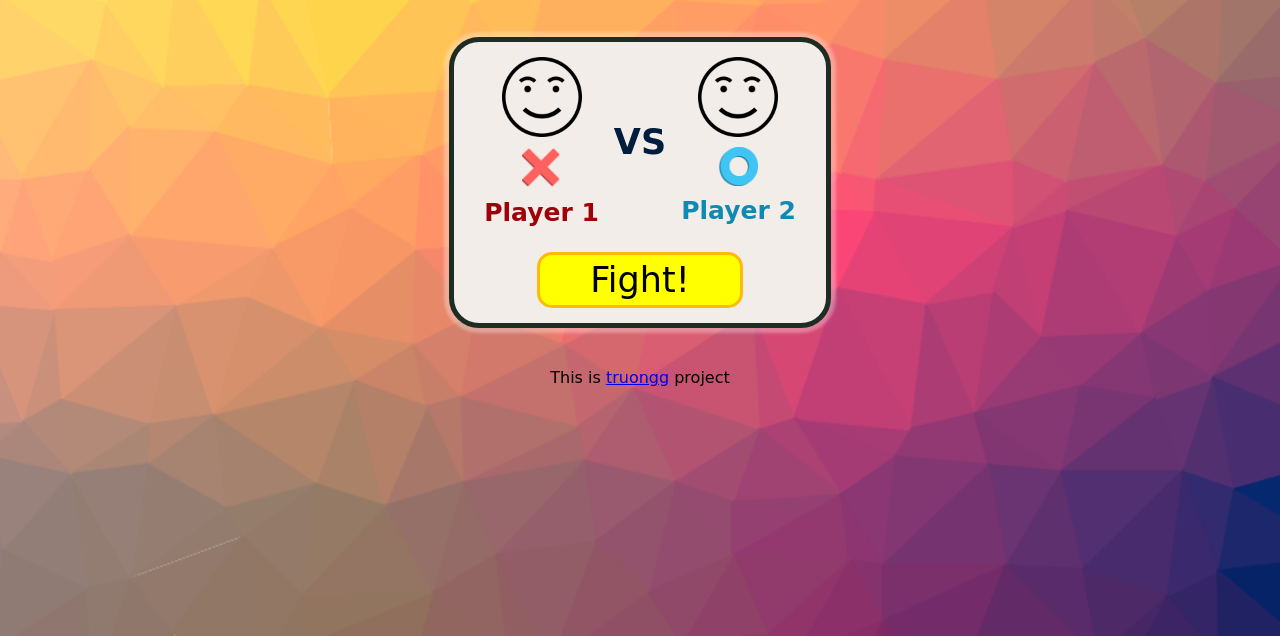
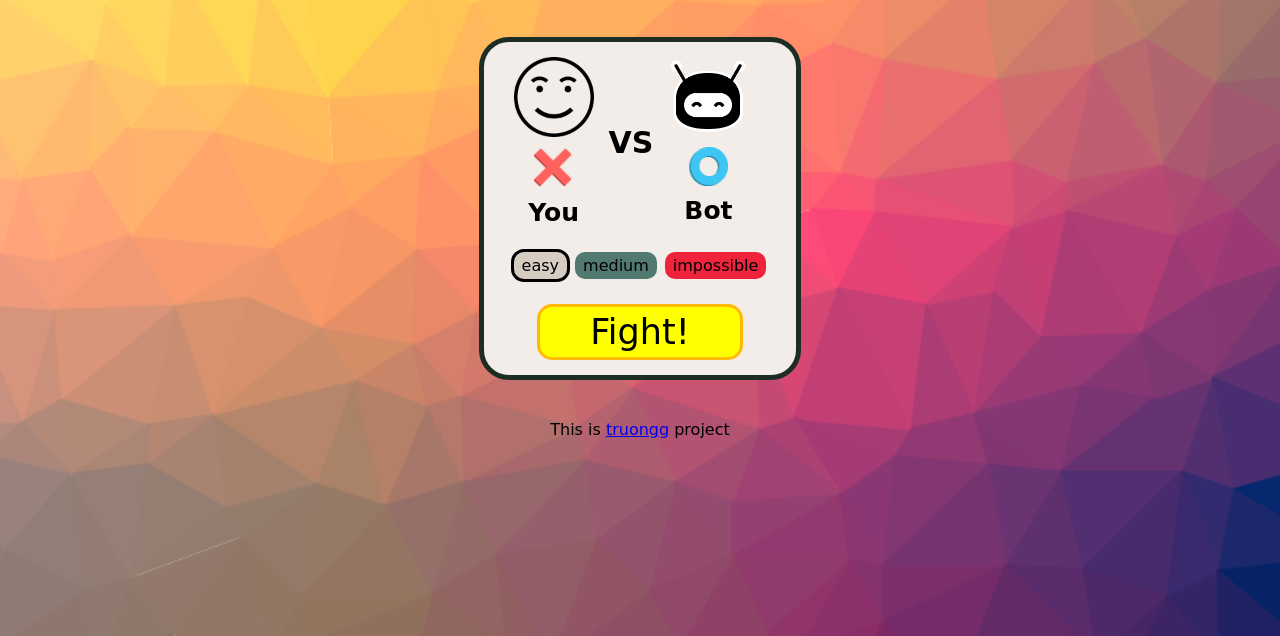
Before and after one commit to Skun01/tic-tac-toe, a plain HTML site: page index.html in a window 1280 px wide. Shown: the part 164-800 px from the top of the page. Drawn offline with Linux system fonts and the light colour scheme.

Commit message:
make UI of human vs bot mode

```diff
--- a/assets/styles.css
+++ b/assets/styles.css
@@ -43,7 +43,7 @@ html{
     width: 80px;
 }
 
-.human-mode-sec,
+.selected-mode-sec,
 .modes{
     border: 5px solid #1E2D24;
     border-radius: 30px;
@@ -53,11 +53,11 @@ html{
     background-color: white;
     cursor: pointer;
     transition: all 0.2s;
-    box-shadow: 0 0 3px 5px rgba(255, 255, 255, 0.3);
 }
 
 .modes:hover{
     transform: scale(1.1);
+    box-shadow: 0 0 3px 5px rgba(255, 255, 255, 0.3);
 }
 
 .modes:hover .vs-text{
@@ -72,19 +72,24 @@ html{
     transition: color 0.2s;
 }
 
-body .human-mode-sec{
+body .selected-mode-sec{
     background-color: #f3ede9;
+    flex-direction: column;
     cursor:auto;
-    flex-direction: column;
     gap: 25px;
 }
+
+.human-mode-sec{
+    display: none;
+}
+
 
 .human-mode-sec .vs-text{
     font-size: 35px;
     color: #001D3D;
 }
 
-.human-mode-wrap{
+.selected-mode-wrap{
     display: flex;
     gap: 15px;
 }
@@ -101,6 +106,8 @@ body .human-mode-sec{
 .player-2{
     color: #118AB2;
 }
+
+
 
 .fight-btn{
     align-self: center;
@@ -132,6 +139,42 @@ body .human-mode-sec{
     width: 40px;
 }
 
+.bot-mode-sec{
+    display: flex;
+}
+
+.difficult-mode{
+    display: flex;
+    list-style: none;
+    align-self: center;
+    text-align: center;
+    gap: 8px;
+}
+
+.difficult-mode li{
+    padding: 4px 8px;
+    cursor: pointer;
+    border-radius: 10px;
+}
+
+.difficult-mode li:hover{
+    outline: 3px solid black;
+    z-index: 10;
+}
+
+#easy{
+    background-color: #D6CCC2;
+    outline: 3px solid black;
+    z-index: 10;
+}
+
+#medium{
+    background-color: #52796F;
+}
+
+#impossible{
+    background-color: #EF233C;
+}
 
 
 .footer{
--- a/index.html
+++ b/index.html
@@ -22,8 +22,8 @@
         </div>
 
         <!-- human mode section -->
-         <div class="human-mode-sec">
-            <div class="human-mode-wrap">
+         <div class="human-mode-sec selected-mode-sec">
+            <div class="selected-mode-wrap">
                 <div class="role player-1">
                     <img class="human-face" src="./assets/images/human-face.png" alt="">
                     <img src="./assets/images/x_icon.png" alt="" class="x-icon">
@@ -38,6 +38,29 @@
             </div>
             <button class="fight-btn">Fight!</button>
          </div>
+
+         <!-- bot mode section -->
+         <div class="bot-mode-sec selected-mode-sec">
+            <div class="selected-mode-wrap">
+                <div class="role player">
+                    <img class="bot-face" src="./assets/images/human-face.png" alt="">
+                    <img src="./assets/images/x_icon.png" alt="" class="x-icon">
+                    <div class="role-name">You</div>
+                </div>
+                <span class="vs-text">vs</span>
+                <div class="role bot">
+                    <img class="human-face" src="./assets/images/bot-face.png" alt="">
+                    <img src="./assets/images/o_icon.png" alt="" class="o-icon">
+                    <div class="role-name">Bot</div>
+                </div>
+            </div>
+            <ul class="difficult-mode">
+                <li id="easy">easy</li>
+                <li id="medium">medium</li>
+                <li id="impossible">impossible</li>
+            </ul>
+            <button class="fight-btn">Fight!</button>
+         </div>
     </div>
 
     <div class="footer">
```
